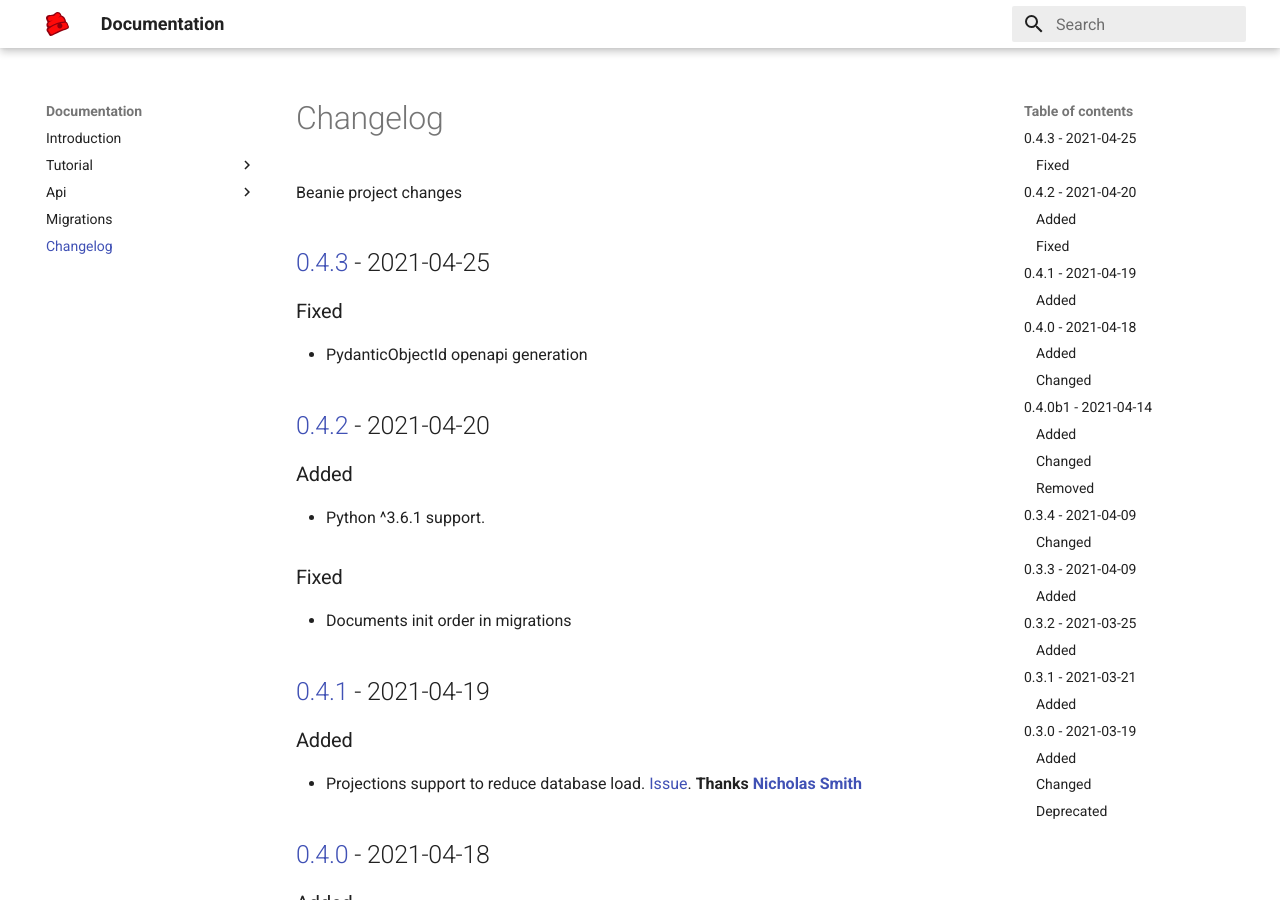
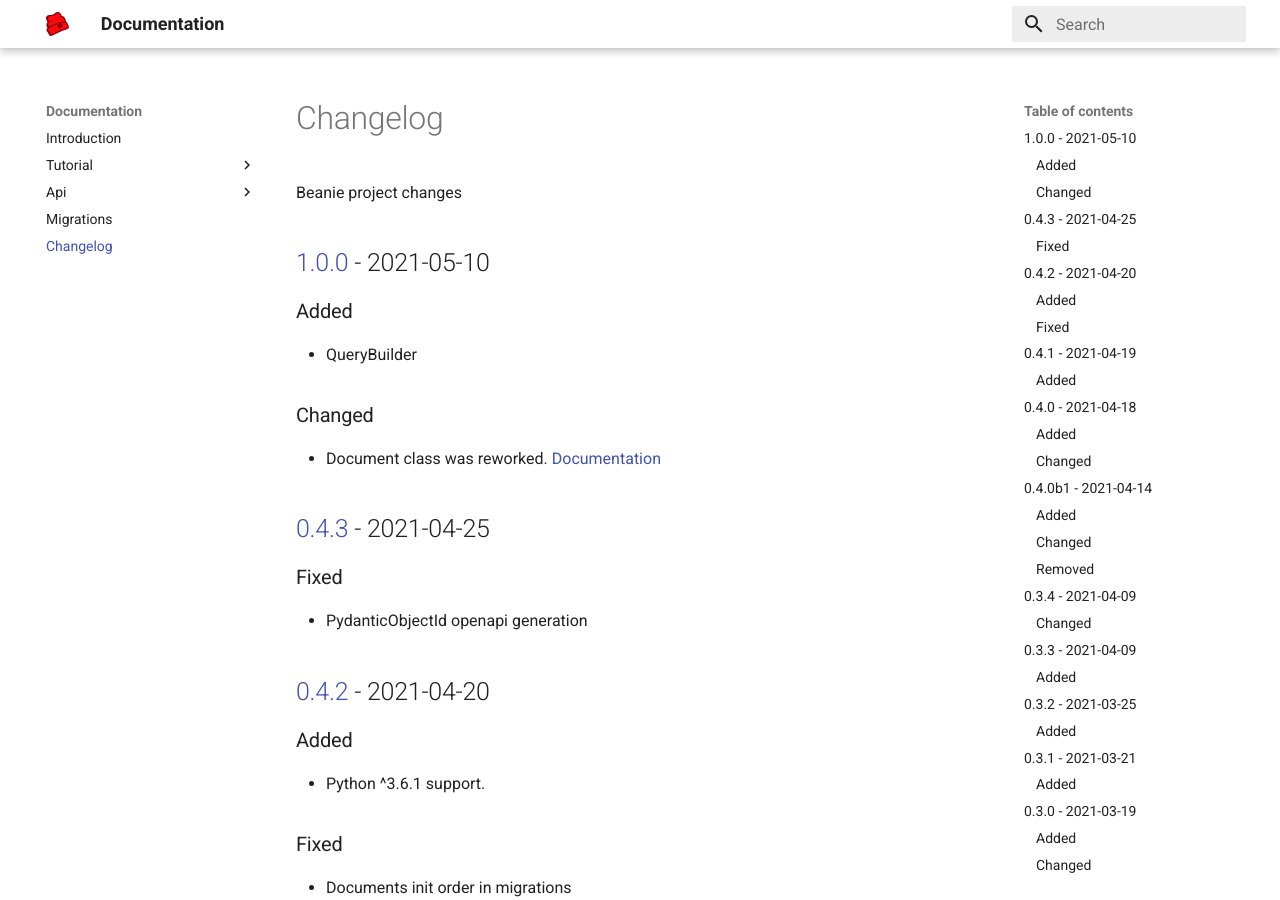
Before and after one commit to giovanamolina/beanie-Python, an MkDocs documentation site: the page built from docs/changelog.md, in a window 1280 px wide and 900 px high. Built offline with MkDocs 1.6.1 and Material for MkDocs 9.7.7, drawn with Linux system fonts in a browser that asks for light colours.

Commit message:
changelog

```diff
--- a/docs/changelog.md
+++ b/docs/changelog.md
@@ -1,5 +1,11 @@
 # Changelog
 Beanie project changes
+
+## [1.0.0] - 2021-05-10
+### Added
+- QueryBuilder
+### Changed
+- Document class was reworked. [Documentation](https://roman-right.github.io/beanie/api/document/)
 
 ## [0.4.3] - 2021-04-25
 ### Fixed
@@ -72,3 +78,4 @@ Beanie project changes
 [0.4.1]: https://pypi.org/project/beanie/0.4.1
 [0.4.2]: https://pypi.org/project/beanie/0.4.2
 [0.4.3]: https://pypi.org/project/beanie/0.4.3
+[1.0.0]: https://pypi.org/project/beanie/1.0.0
```
Also changed, not shown: README.md (+2 -2 lines), docs/index.md (+2 -2 lines).
